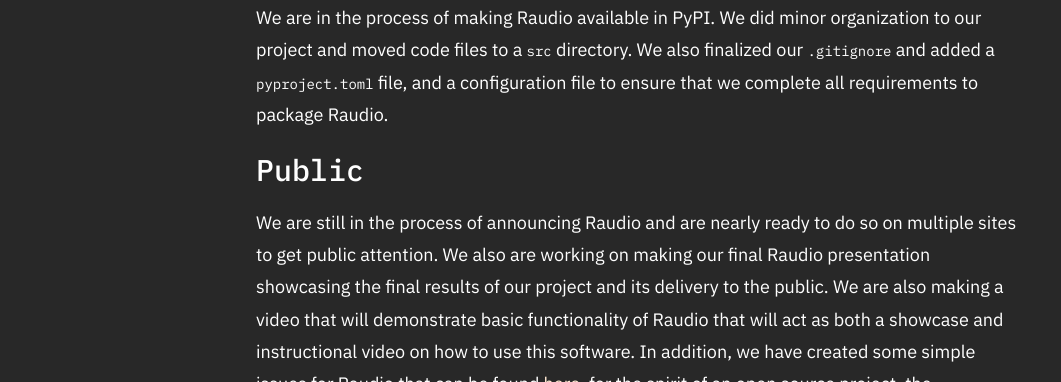
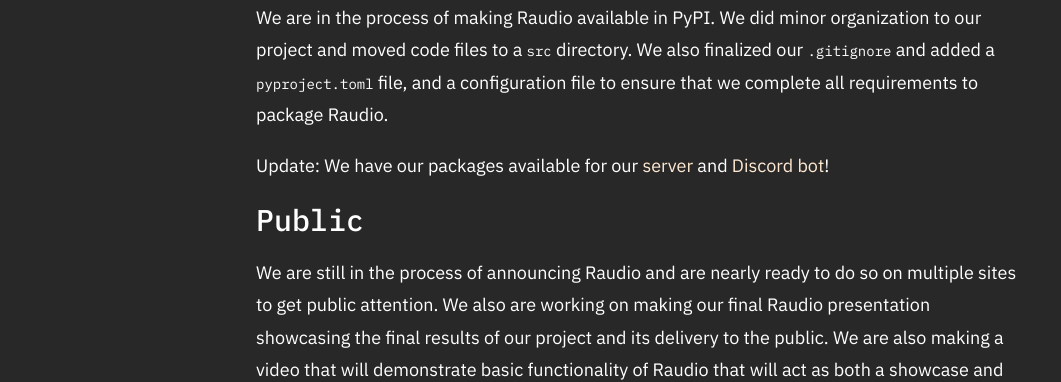
Before and after one commit to raudio-project/raudio-project.github.io, an Eleventy site: page src/blog/06-Updates.md in a window 1280 px wide. Shown: the part 739-1121 px from the top of the page, without its empty margins (0-1061 px from the left). Built offline with nearby package versions, Linux system fonts and the light colour scheme; Eleventy itself is replaced by a stand-in of ours; files that its build step writes are made by us from their sources.

Commit message:
Update 06-Updates.md

```diff
--- a/src/blog/06-Updates.md
+++ b/src/blog/06-Updates.md
@@ -15,6 +15,8 @@
 We are in the process of making Raudio available in PyPI. We did minor organization to our project and moved code files to a `src` directory. We also
 finalized our `.gitignore` and added a `pyproject.toml` file, and a configuration file to ensure that we complete all requirements to package Raudio.
 
+Update: We have our packages available for our [server](https://pypi.org/project/raudio-server/) and [Discord bot](https://pypi.org/project/raudio-bot/)!
+
 ## Public
 We are still in the process of announcing Raudio and are nearly ready to do so on multiple sites to get public attention. We also are working on making
 our final Raudio presentation showcasing the final results of our project and its delivery to the public. We are also making a video that will demonstrate
```
